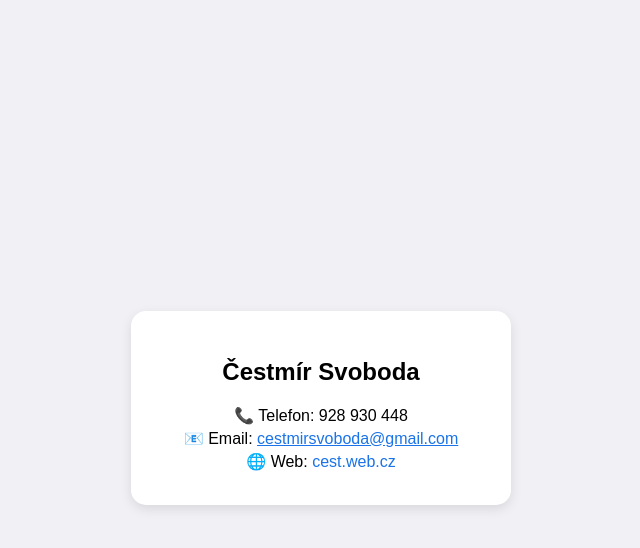
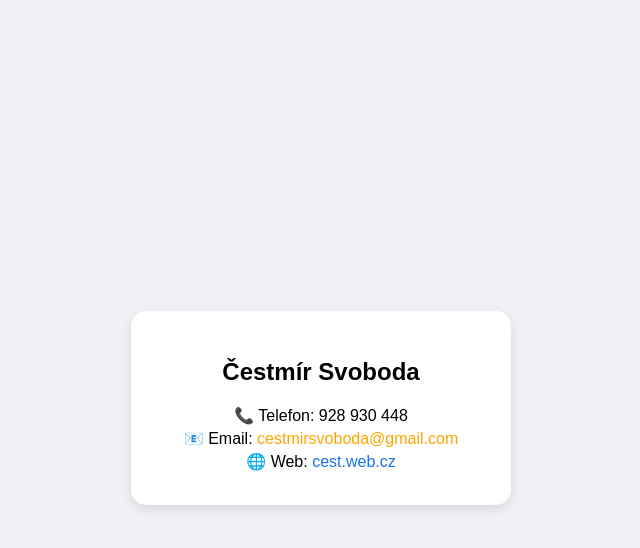
Before and after one commit to 4ME280-Webdesign-a-uzivatelska-rozhrani/pospichal-vizitka, a plain HTML site: page index.html in a window 1280 px wide. In both pictures the pointer is over the link "cestmirsvoboda@gmail.com". Shown: the whole page, without its empty margins (319-959 px from the left). Drawn offline with Linux system fonts and the light colour scheme.

Commit message:
Update index.html

```diff
--- a/index.html
+++ b/index.html
@@ -63,17 +63,9 @@
       margin: 4px 0;
     }
 
-    .card p:nth-of-type(1) {
-      animation-delay: 0.9s;
-    }
-
-    .card p:nth-of-type(2) {
-      animation-delay: 1.2s;
-    }
-
-    .card p:nth-of-type(3) {
-      animation-delay: 1.5s;
-    }
+    .card p:nth-of-type(1) { animation-delay: 0.9s; }
+    .card p:nth-of-type(2) { animation-delay: 1.2s; }
+    .card p:nth-of-type(3) { animation-delay: 1.5s; }
 
     @keyframes slideDown {
       to {
@@ -91,10 +83,11 @@
     .card a {
       color: #1a73e8;
       text-decoration: none;
+      transition: color 0.3s ease;
     }
 
     .card a:hover {
-      text-decoration: underline;
+      color: orange;
     }
   </style>
 </head>
```
